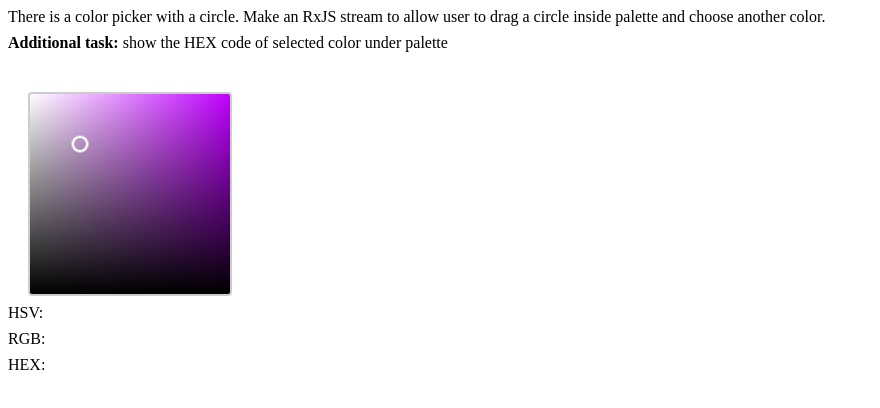
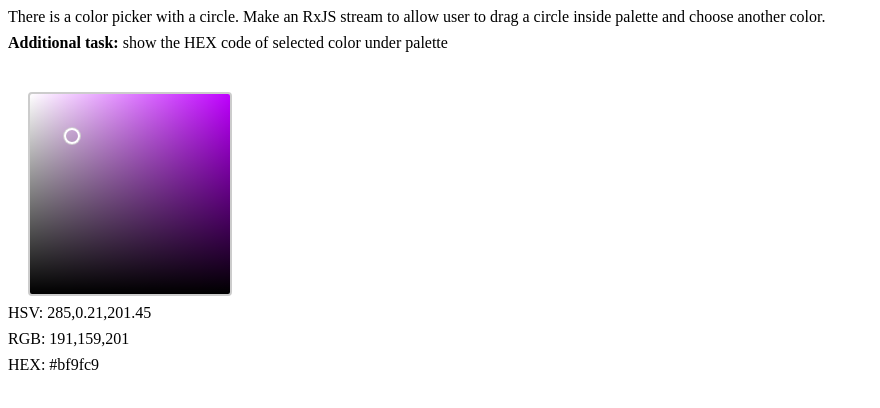
Before and after one commit to juliaoden/RxJs_Challenge, an Angular app: page / in a window 1280 px wide. Shown: the top 408 px of the page, without its empty margins (0-880 px from the left). Built offline with nearby package versions, Linux system fonts and the light colour scheme; what @taiga-ui/cdk would draw is missing.

Commit message:
challenge 10 working aber nun wirklich tutti kompletti

```diff
--- a/src/app/challenge10/challenge10.component.css
+++ b/src/app/challenge10/challenge10.component.css
@@ -20,7 +20,7 @@
   border-radius: 100%;
   margin: -8px 0 0 -8px;
   box-shadow: inset 0 0 0 2px white, 0 0 0 1px #ccc;
-  /* pointer-events: none; */
+  pointer-events: none;
 }
 
 .circle:active {
--- a/src/app/challenge10/challenge10.component.html
+++ b/src/app/challenge10/challenge10.component.html
@@ -7,12 +7,15 @@
     <strong>Additional task:</strong> show the HEX code of selected color under
     palette
 </p>
+<div class="color-picker" id="parent" *ngIf="coordinates$ | async as coordinates">
+    <div class="circle" id="circle" [style.left.px]="coordinates[0]" [style.top.px]="coordinates[1]"></div>
+</div>
 
-
+<!--
 <div class="color-picker" id="parent">
     <div draggable="true" class="circle" id="circle" [style.left.px]="circleLeft$ | async"
         [style.top.px]="circleTop$ | async"></div>
-</div>
+</div> -->
 <p>HSV: {{ hsv$ | async }}</p>
 <p>RGB: {{ rgb$ | async }}</p>
 <p>HEX: <span *ngIf="hex$ | async"> #{{hex$ | async}} </span></p>
--- a/src/app/challenge10/challenge10.component.ts
+++ b/src/app/challenge10/challenge10.component.ts
@@ -8,7 +8,10 @@ import {
   Observable,
   pipe,
   skipLast,
+  startWith,
+  switchMap,
   take,
+  takeUntil,
   tap,
   timeout,
 } from 'rxjs';
@@ -24,8 +27,10 @@ export class Challenge10Component implements AfterViewInit {
   parentElLeft: number = 0;
   parentElTop: number = 0;
   CONTAINERWIDTH = 200;
-  CONTAINERHIGHT = 200;
+  CONTAINERHEIGHT = 200;
   HUE = 285;
+  clamp = (value: number, min: number, max: number): number =>
+    Math.min(max, Math.max(min, value));
 
   ngAfterViewInit(): void {
     this.parentEl = document.getElementById('parent')!;
@@ -33,36 +38,35 @@ export class Challenge10Component implements AfterViewInit {
     this.parentElTop = this.parentEl.getBoundingClientRect().top;
   }
 
-  circle$ = fromEvent(document, 'drag').pipe(
-    skipLast(1),
-    map((ev) => {
-      const e = ev as MouseEvent;
-      return {
-        src: e.target as HTMLElement,
-        mouseY: e.clientY,
-        mouseX: e.clientX,
-      };
-    }),
-    filter(
-      (el) =>
-        el.src.id === 'circle' &&
-        el.mouseX > this.parentElLeft &&
-        el.mouseY > this.parentElTop &&
-        el.mouseX < this.parentElLeft + this.CONTAINERWIDTH &&
-        el.mouseY < this.parentElTop + this.CONTAINERHIGHT
-    )
+  mouseDown$ = fromEvent(document, 'mousedown');
+  mouseUp$ = fromEvent(document, 'mouseup');
+  mouseMove$ = fromEvent(document, 'mousemove');
+
+  coordinates$ = this.mouseDown$.pipe(
+    filter((ev) => (<HTMLElement>ev.target).id === 'parent'),
+    switchMap((down) =>
+      this.mouseMove$.pipe(
+        map((move) => [(<MouseEvent>move).offsetX, (<MouseEvent>move).offsetY]),
+        startWith([(<MouseEvent>down).offsetX, (<MouseEvent>down).offsetY]),
+        filter(
+          ([x, y]) =>
+            x < this.CONTAINERWIDTH &&
+            y < this.CONTAINERHEIGHT &&
+            x >= 0 &&
+            y >= 0
+        ),
+        takeUntil(this.mouseUp$)
+      )
+    ),
+    startWith([42, 42])
   );
 
-  circleLeft$ = this.circle$.pipe(map((el) => el.mouseX - this.parentElLeft));
-  circleTop$ = this.circle$.pipe(map((el) => el.mouseY - this.parentElTop));
-
-  hsv$: Observable<[number, number, number]> = this.circleLeft$.pipe(
-    combineLatestWith(this.circleTop$),
+  hsv$: Observable<[number, number, number]> = this.coordinates$.pipe(
     map((coords) => [
       this.HUE,
       +(coords[0] / this.CONTAINERWIDTH).toFixed(2),
       +(
-        ((this.CONTAINERHIGHT - coords[1]) / this.CONTAINERHIGHT) *
+        ((this.CONTAINERHEIGHT - coords[1]) / this.CONTAINERHEIGHT) *
         255
       ).toFixed(2),
     ])
```
